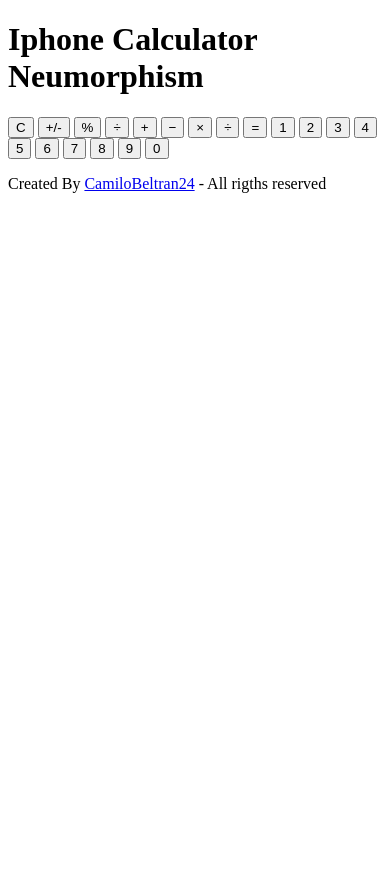
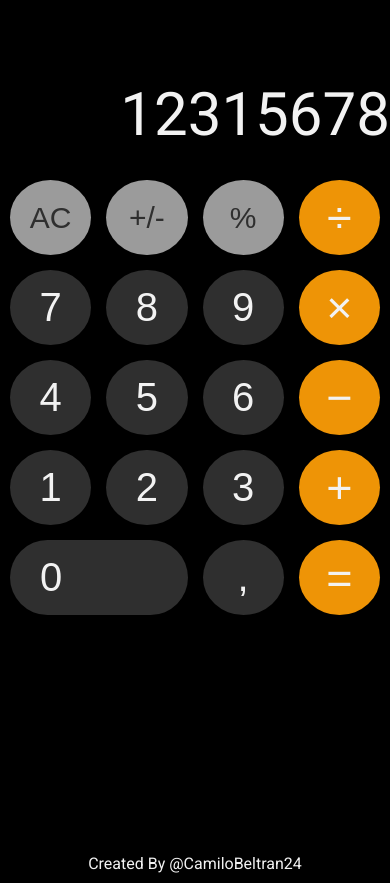
Before and after one commit to CamiloBeltran24/CalculatorApp, a website: page index.html in a window 390 px wide. Before the commit the page ends 844 px from the top, so only its background shows below. Drawn offline with Linux system fonts and the light colour scheme.

Commit message:
:construction: Agregada maquetacion Mobile
he agregado toda la maquetacion para dispositivos moviles

```diff
--- a/index.html
+++ b/index.html
@@ -13,44 +13,42 @@
       rel="stylesheet"
     />
     <!-- Fin Fuentes -->
+    <link rel="stylesheet" href="./src/css/styles.css" />
   </head>
   <body>
     <div class="container">
-      <h1>Iphone Calculator Neumorphism</h1>
+      <h1>Neumorphism Calculator</h1>
       <section class="appContainer">
         <section class="screenBox">
           <div class="screen">
-            <p class="screenText"></p>
+            <p class="screenText">12315678</p>
           </div>
         </section>
         <section class="buttonsGrid">
-          <button type="button gray">C</button>
-          <button type="button gray">+/-</button>
-          <button type="button gray">&percnt;</button>
-          <button type="button orange">&#247;</button>
-          <button type="button orange">&plus;</button>
-          <button type="button orange">&minus;</button>
-          <button type="button orange">&times;</button>
-          <button type="button orange">&divide;</button>
-          <button type="button orange">&equals;</button>
-          <button type="button" value="1">1</button>
-          <button type="button" value="2">2</button>
-          <button type="button" value="3">3</button>
-          <button type="button" value="4">4</button>
-          <button type="button" value="5">5</button>
-          <button type="button" value="6">6</button>
-          <button type="button" value="7">7</button>
-          <button type="button" value="8">8</button>
-          <button type="button" value="9">9</button>
-          <button type="button" value="0">0</button>
+          <button class="button gray">AC</button>
+          <button class="button gray">+/-</button>
+          <button class="button gray percent">&percnt;</button>
+          <button class="button orange plus">&plus;</button>
+          <button class="button orange minus">&minus;</button>
+          <button class="button orange times">&times;</button>
+          <button class="button orange divide">&divide;</button>
+          <button class="button orange equals">&equals;</button>
+          <button class="button" value="7">7</button>
+          <button class="button" value="8">8</button>
+          <button class="button" value="9">9</button>
+          <button class="button" value="4">4</button>
+          <button class="button" value="5">5</button>
+          <button class="button" value="6">6</button>
+          <button class="button" value="1">1</button>
+          <button class="button" value="2">2</button>
+          <button class="button" value="3">3</button>
+          <button class="button cero" value="0">0</button>
+          <button class="button" value=",">,</button>
         </section>
       </section>
     </div>
     <footer>
-      <p>
-        Created By <a target="_blanck" href="#">CamiloBeltran24</a> - All rigths
-        reserved
-      </p>
+      <p>Created By <a target="_blanck" href="#">@CamiloBeltran24</a></p>
     </footer>
   </body>
 </html>
--- /dev/null
+++ b/src/scss/_appContainer.scss
@@ -0,0 +1,82 @@
+.appContainer {
+  width: 100%;
+  background-color: transparent;
+  display: flex;
+  flex-wrap: wrap;
+  border: none;
+  .screenBox {
+    width: 100%;
+    .screen {
+      width: 100%;
+      height: 150px;
+      border: none;
+      display: flex;
+      align-items: flex-end;
+      justify-content: flex-end;
+      .screenText {
+        font-size: 6rem;
+        color: $White;
+      }
+    }
+  }
+  .buttonsGrid {
+    display: grid;
+    width: 100%;
+    padding: 3rem 1rem 1rem 1rem;
+    gap: 1.5rem;
+    grid-template-columns: repeat(4, 1fr);
+    grid-template-rows: repeat(5, 75px);
+    .button {
+      display: flex;
+      justify-content: center;
+      align-items: center;
+      border: none;
+      outline: none;
+      background-color: $Gray2;
+      color: $White;
+      border-radius: 50%;
+      font-size: 4rem;
+      transition: all 0.3s ease-in-out;
+      &:active {
+        opacity: 0.4;
+      }
+    }
+    .gray {
+      background-color: $Gray1;
+      color: $Gray2;
+      font-size: 3rem;
+    }
+    .orange {
+      background-color: $Orange;
+      color: $White;
+      font-size: 4.5rem;
+    }
+    // POSICION DE BOTONES
+    .divide {
+      grid-column: 4 / 5;
+      grid-row: 1 / 2;
+    }
+    .times {
+      grid-column: 4 / 5;
+      grid-row: 2 / 3;
+    }
+    .minus {
+      grid-column: 4 / 5;
+      grid-row: 3 / 4;
+    }
+    .plus {
+      grid-column: 4 / 5;
+      grid-row: 4 / 5;
+    }
+    .equals {
+      grid-column: 4 / 5;
+      grid-row: 5 / 6;
+    }
+    .cero {
+      grid-column: 1 / 3;
+      border-radius: 50px;
+      justify-content: flex-start;
+      padding: 0 3rem;
+    }
+  }
+}
--- /dev/null
+++ b/src/scss/_footer.scss
@@ -0,0 +1,17 @@
+footer {
+  width: 100%;
+  padding: 1rem;
+  text-align: center;
+  background-color: $Black;
+  border: none;
+  p {
+    font-size: 1.6rem;
+    color: $White;
+    font-family: $Font;
+    a {
+      text-decoration: none;
+      color: $White;
+      cursor: pointer;
+    }
+  }
+}
--- /dev/null
+++ b/src/scss/_globals.scss
@@ -0,0 +1,25 @@
+html {
+  font-size: 62.5%;
+}
+* {
+  margin: 0;
+  padding: 0;
+  text-decoration: none;
+  box-sizing: border-box;
+}
+body {
+  background-color: $Black;
+}
+.container {
+  width: 100%;
+  height: 100vh;
+  font-family: $Font;
+  text-align: center;
+  h1 {
+    display: none;
+    font-size: 2.5rem;
+    color: $Gray1;
+    margin-bottom: 0.8rem;
+    letter-spacing: 0.15rem;
+  }
+}
--- /dev/null
+++ b/src/scss/styles.scss
@@ -0,0 +1,4 @@
+@import './vars';
+@import './globals';
+@import './appContainer';
+@import './footer';
```
Also changed, not shown: src/css/styles.css (added), 1 other file.
